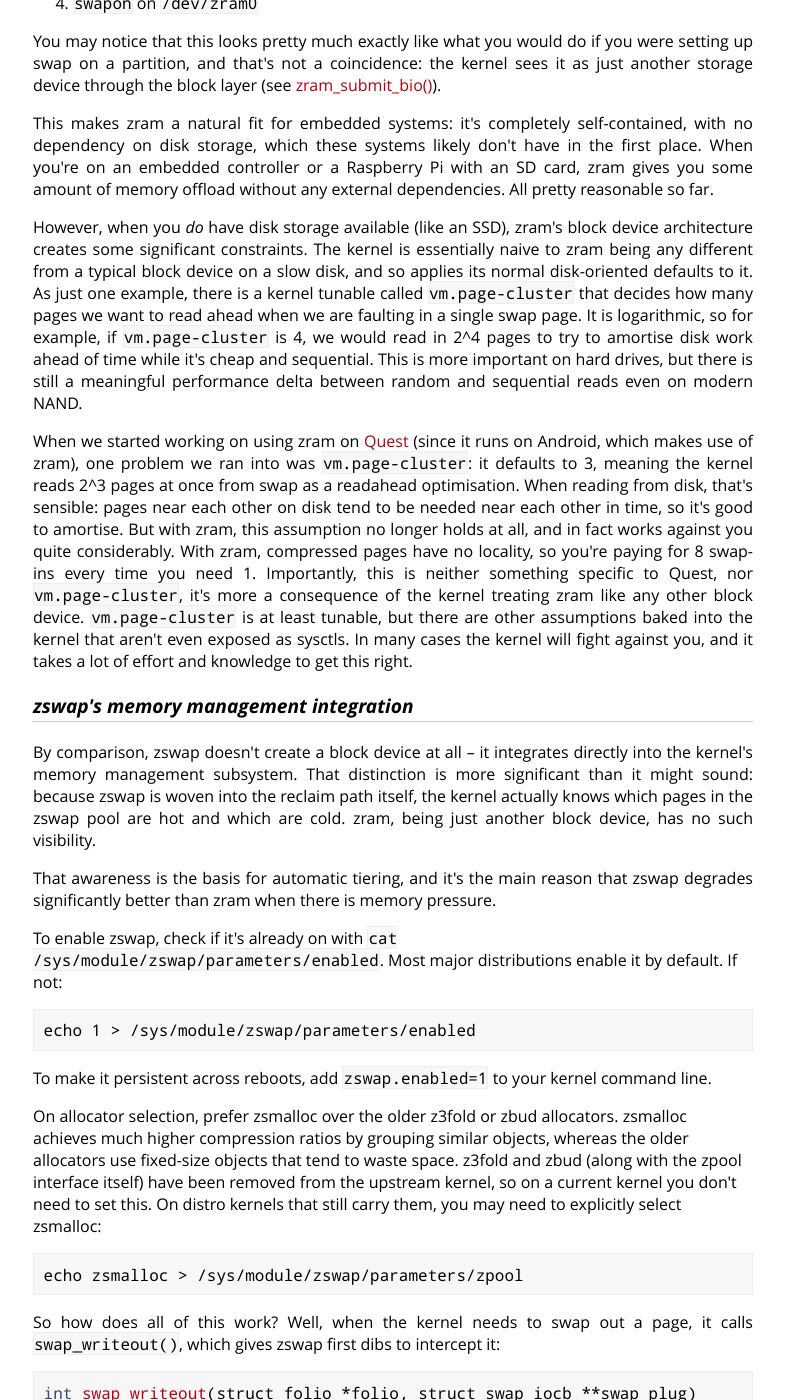
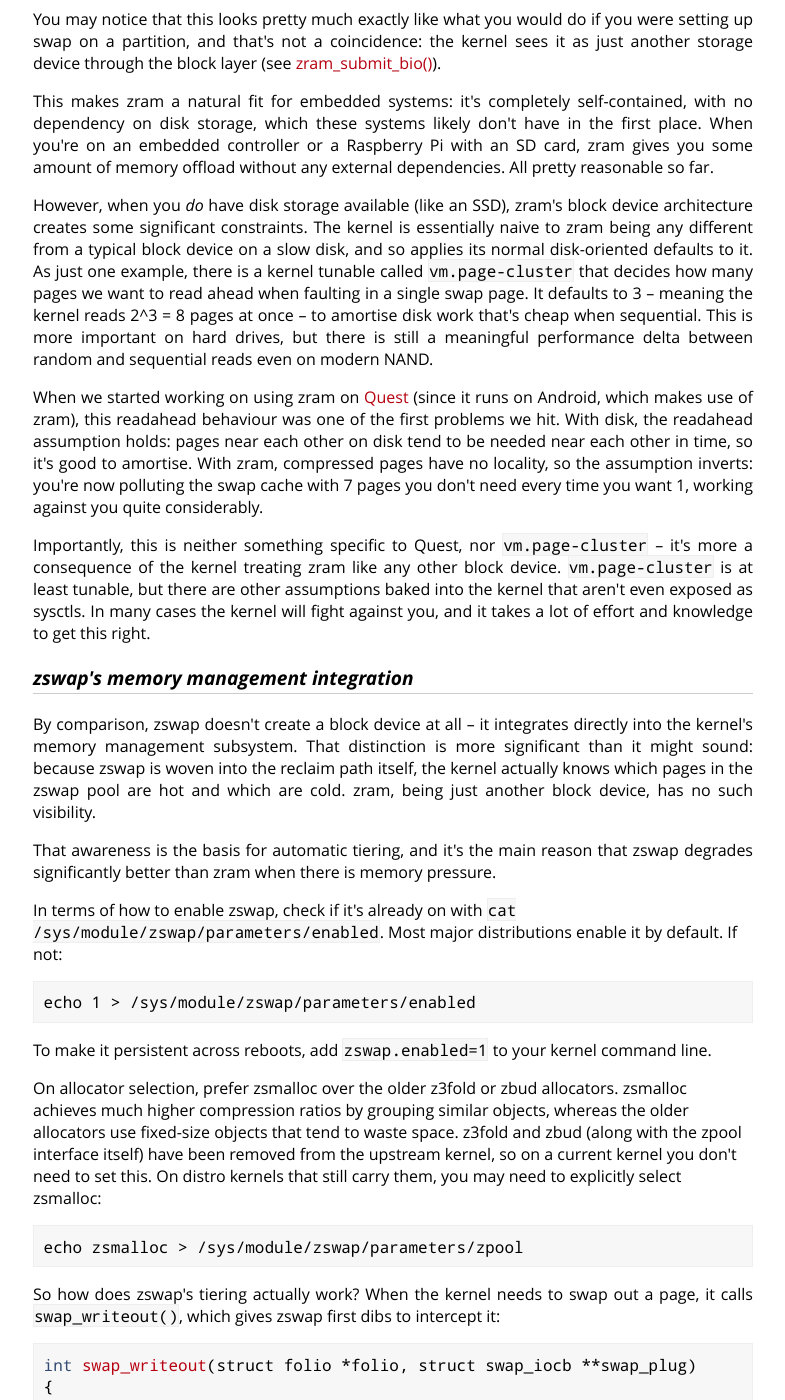
Before and after one commit to cdown/chrisdown.name, a Jekyll site: the page built from _posts/2026-03-24-zswap-vs-zram-when-to-use-what.md, in a window 1280 px wide and 1400 px high, scrolled down 2068 px. Shown: the whole window, without its empty margins (247-1032 px from the left). Built offline with Jekyll 4.4.1, drawn with Linux system fonts in a browser that asks for light colours; some of the changed text lies outside the part shown.

Commit message:
zram post: A few clarity cleanups

```diff
--- a/_posts/2026-03-24-zswap-vs-zram-when-to-use-what.md
+++ b/_posts/2026-03-24-zswap-vs-zram-when-to-use-what.md
@@ -72,9 +72,8 @@ itself.
 ## Architectural differences
 
 Most people think of zswap and zram simply as two different flavours of the
-same thing, compressed swap -- a mechanism to offload pages from physical RAM,
-typically to disk, to compressed RAM, or through both in sequence. Superficially,
-that's correct -- they both hold swapped pages -- but they make fundamentally
+same thing: compressed swap. At a surface level, that's correct -- both
+compress pages that would otherwise end up on disk -- but they make fundamentally
 different bets about how the kernel should handle memory pressure, and picking
 the wrong one for your situation can actively make things worse than having no
 swap at all.
@@ -130,26 +129,26 @@ device architecture creates some significant constraints. The kernel is
 essentially naive to zram being any different from a typical block device on a
 slow disk, and so applies its normal disk-oriented defaults to it. As just one
 example, there is a kernel tunable called `vm.page-cluster` that decides how
-many pages we want to read ahead when we are faulting in a single swap page.
-It is logarithmic, so for example, if `vm.page-cluster` is 4, we would read in
-2^4 pages to try to amortise disk work ahead of time while it's cheap and
-sequential. This is more important on hard drives, but there is still a
-meaningful performance delta between random and sequential reads even on modern
-NAND.
+many pages we want to read ahead when faulting in a single swap page. It
+defaults to 3 -- meaning the kernel reads 2^3 = 8 pages at once -- to amortise
+disk work that's cheap when sequential. This is more important on hard drives,
+but there is still a meaningful performance delta between random and sequential
+reads even on modern NAND.
 
 When we started working on using zram on [Quest](https://en.wikipedia.org/wiki/Meta_Quest) (since it runs on Android, which
-makes use of zram), one problem we ran into was `vm.page-cluster`: it defaults
-to 3, meaning the kernel reads 2^3 pages at once from swap as a readahead
-optimisation. When reading from disk, that's sensible: pages near each other on
-disk tend to be needed near each other in time, so it's good to amortise. But
-with zram, this assumption no longer holds at all, and in fact works against
-you quite considerably. With zram, compressed pages have no locality, so you're
-paying for 8 swap-ins every time you need 1. Importantly, this is neither
-something specific to Quest, nor `vm.page-cluster`, it's more a consequence of
-the kernel treating zram like any other block device. `vm.page-cluster` is at
-least tunable, but there are other assumptions baked into the kernel that
-aren't even exposed as sysctls. In many cases the kernel will fight against
-you, and it takes a lot of effort and knowledge to get this right.
+makes use of zram), this readahead behaviour was one of the first problems we
+hit. With disk, the readahead assumption holds: pages near each other on disk
+tend to be needed near each other in time, so it's good to amortise. With zram,
+compressed pages have no locality, so the assumption inverts: you're now
+polluting the swap cache with 7 pages you don't need every time you want 1,
+working against you quite considerably.
+
+Importantly, this is neither something specific to Quest, nor `vm.page-cluster`
+-- it's more a consequence of the kernel treating zram like any other block
+device. `vm.page-cluster` is at least tunable, but there are other assumptions
+baked into the kernel that aren't even exposed as sysctls. In many cases the
+kernel will fight against you, and it takes a lot of effort and knowledge to
+get this right.
 
 ### zswap's memory management integration
 
@@ -165,7 +164,7 @@ that zswap degrades significantly better than zram when there is memory
 pressure.
 
 {% sidenote %}
-To enable zswap, check if it's already on with `cat
+In terms of how to enable zswap, check if it's already on with `cat
 /sys/module/zswap/parameters/enabled`. Most major distributions enable it by
 default. If not:
 
@@ -185,7 +184,7 @@ select zsmalloc:
     echo zsmalloc > /sys/module/zswap/parameters/zpool
 {% endsidenote %}
 
-So how does all of this work? Well, when the kernel needs to swap out a page,
+So how does zswap's tiering actually work? When the kernel needs to swap out a page,
 it calls `swap_writeout()`, which gives zswap first dibs to intercept it:
 
 {% cc %}
@@ -817,17 +816,17 @@ gracefully.
 The situation can actually be worse still -- in some cases the OOM killer may
 not fire at all. In March 2026, Matt Fleming at Cloudflare
 [reported](https://lore.kernel.org/r/20260303115358.1323188-1-matt@readmodwrite.com)
-20 to 30 minute brownouts on production machines with 377 GiB of RAM and a 377
-GiB zram device, with the OOM killer never once triggering. The cause is a
-direct consequence of zram's block device architecture:
-`should_reclaim_retry()` estimates reclaimable memory by checking how many swap
-slots are free. With disk-backed swap, a free slot genuinely means a page can
-be written there without consuming more RAM. With zram, a 377 GiB device at 10%
-usage reports ~340 GiB of free slots -- but filling them requires physical RAM
-the system doesn't have. The estimate is off by orders of magnitude,
-`should_reclaim_retry()` keeps returning true, and the kernel spins in direct
-reclaim indefinitely. And even when the OOM killer does eventually fire, it is
-not the clean escape valve many expect.
+20 to 30 minute brownouts on production machines, with the OOM killer never
+once triggering. The cause is a direct consequence of zram's block device
+architecture. `should_reclaim_retry()` estimates reclaimable memory by checking
+free swap slots. With disk-backed swap, a free slot means a page can land there
+without consuming more RAM. With zram, the device is thin-provisioned: it
+reports its full configured size as available capacity, even when the physical
+RAM that would back those slots is exhausted. A 377 GiB device at 10% usage
+reports ~340 GiB of free slots -- but writing to them requires RAM the system
+no longer has. `should_reclaim_retry()` keeps returning true, and the kernel
+spins in direct reclaim indefinitely. And even when the OOM killer does
+eventually fire, it is not the clean escape valve many expect.
 
 You might think: if the system is swapping heavily to disk, responsiveness is
 already ruined. I'd rather have the system OOM kill a process than slowly
@@ -912,7 +911,9 @@ thing Fedora was optimising for, and several of their constraints had nothing
 to do with memory management at all. Within those constraints, the decision is
 coherent: optimality is always relative to what you're trying to achieve (and
 that point goes to you too, dear reader -- you know better than me what you are
-trying to do). That said, I would be surprised if over the coming years there
+trying to do).
+
+That said, I would be surprised if over the coming years there
 is not some movement towards zswap there too once zswap gains the upcoming
 disk-free mode, especially given that kernel developers are increasingly moving
 away from supporting zram (more on that below).
```
Also changed, not shown: other parts of _posts/2026-03-24-zswap-vs-zram-when-to-use-what.md (+1 -1 lines).
